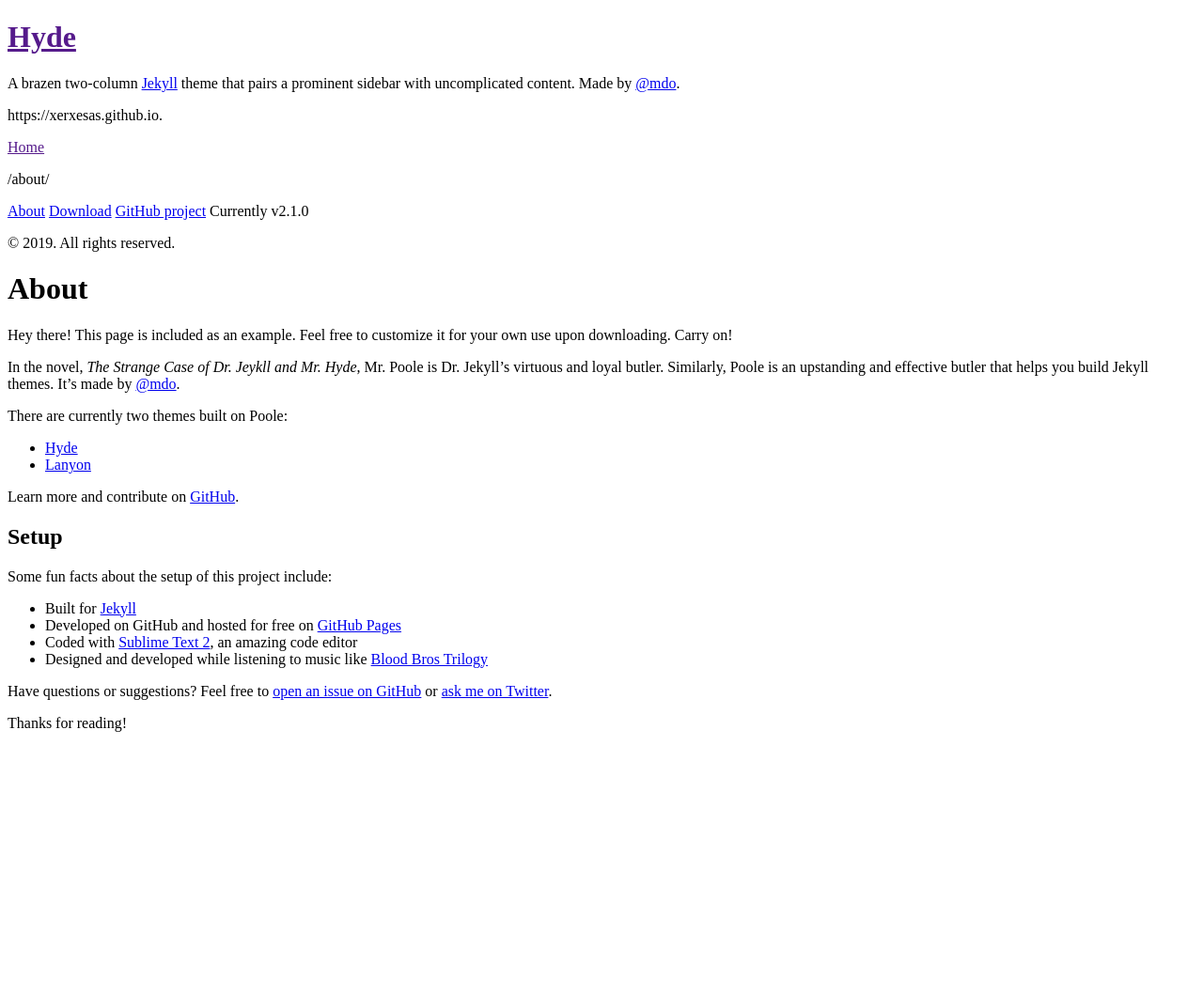
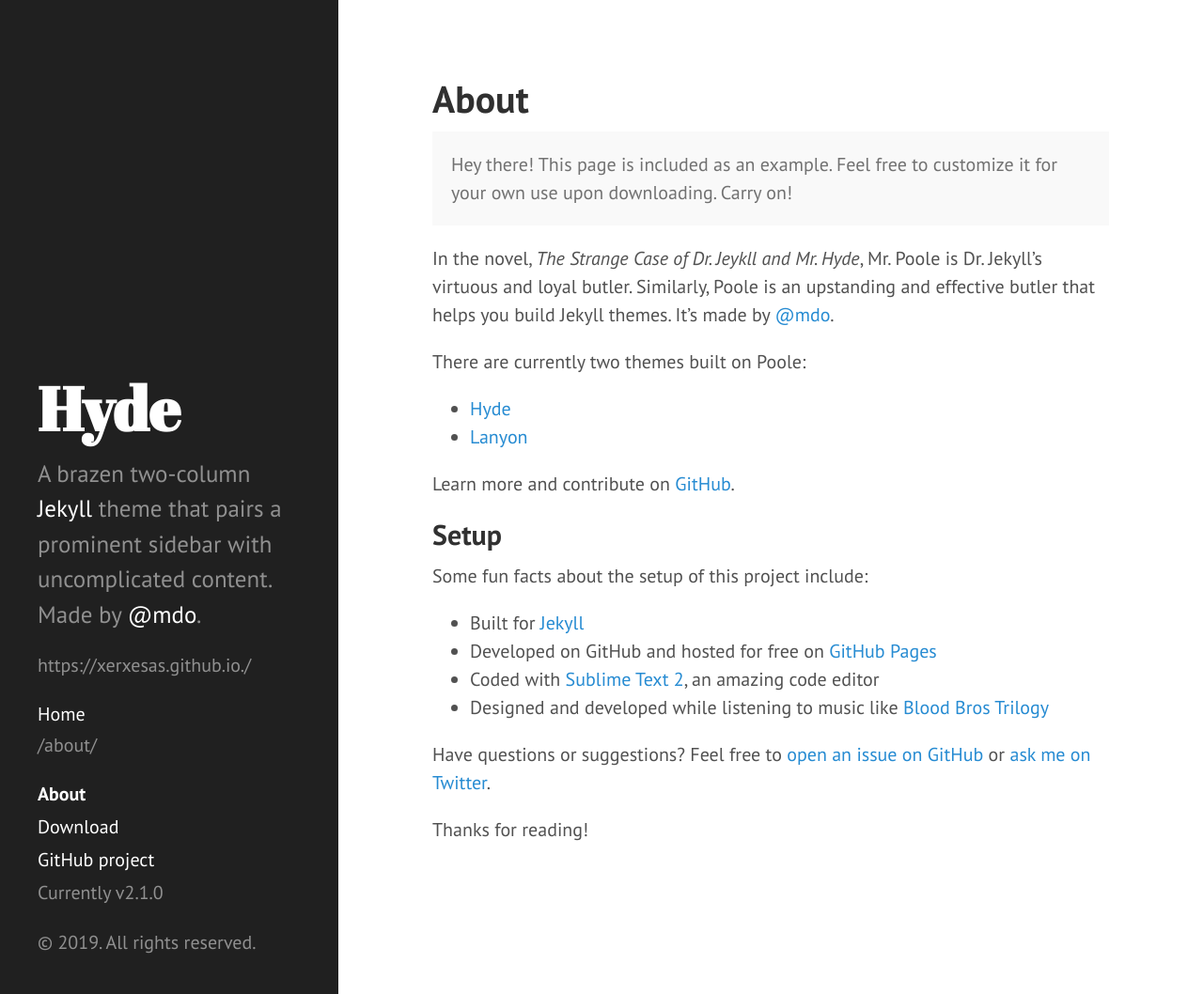
Before and after one commit to XerxesAS/XerXesAS.github.io, a Jekyll site: the page built from about.md, in a window 1280 px wide and 1058 px high. Shown: the whole window at 94% size. Built offline with Jekyll 4.4.1, drawn with Linux system fonts in a browser that asks for light colours; Markdown is read by kramdown in place of the engine named in the settings.

Commit message:
modified

```diff
--- a/_config.yml
+++ b/_config.yml
@@ -10,7 +10,7 @@
 title:            Hyde
 tagline:          'A Jekyll theme'
 description:      'A brazen two-column <a href="http://jekyllrb.com" target="_blank">Jekyll</a> theme that pairs a prominent sidebar with uncomplicated content. Made by <a href="https://twitter.com/mdo" target="_blank">@mdo</a>.'
-url:              https://xerxesas.github.io.
+url:              https://xerxesas.github.io./
 baseurl:          /
 
 author:
--- a/_includes/head.html
+++ b/_includes/head.html
@@ -15,9 +15,9 @@
   </title>
 
   <!-- CSS -->
-  <link rel="stylesheet" href="{{ site.baseurl }}public/css/poole.css">
-  <link rel="stylesheet" href="{{ site.baseurl }}public/css/syntax.css">
-  <link rel="stylesheet" href="{{ site.baseurl }}public/css/hyde.css">
+  <link rel="stylesheet" href="{{ site.url }}public/css/poole.css">
+  <link rel="stylesheet" href="{{ site.url }}public/css/syntax.css">
+  <link rel="stylesheet" href="{{ site.url }}public/css/hyde.css">
   <link rel="stylesheet" href="http://fonts.googleapis.com/css?family=PT+Sans:400,400italic,700|Abril+Fatface">
 
   <!-- Icons -->
```
